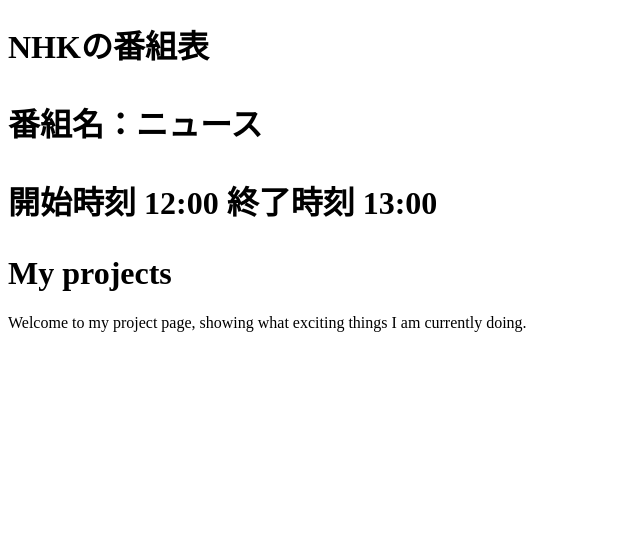
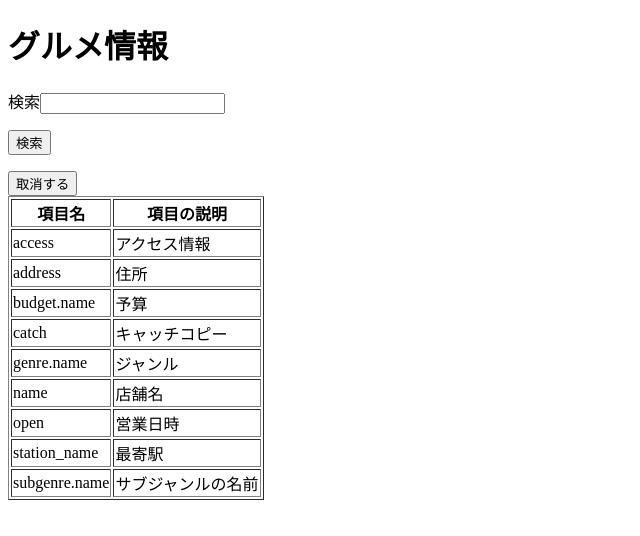
Before and after one commit to G184562021/medialabo, a plain HTML site: page practice/projects.html in a window 1280 px wide. Shown: the whole page, without its empty margins (0-640 px from the left). Drawn offline with Linux system fonts and the light colour scheme.

Commit message:
Update projects.html

```diff
--- a/practice/projects.html
+++ b/practice/projects.html
@@ -7,12 +7,57 @@
 
   <body>
     <!-- put navigation menu just below here -->
-    <h1>NHKの番組表<h1>
-      <p>番組名：ニュース<p>
-      <p>開始時刻 12:00 終了時刻 13:00<p>
 
-    <h1>My projects</h1>
+    <h1>グルメ情報</h1>
 
-    <p>Welcome to my project page, showing what exciting things I am currently doing.</p>
+    <form method="POST" action="sample.cgi">
+      <p>検索<input type="text"></p>
+      <p><input type="submit" value="検索"></p>
+      <input type="reset" value="取消する">
+    </form>
+
+    <table border="1">
+      <tr>
+        <th>項目名</th>
+        <th>項目の説明</th>
+      </tr>
+      <tr>
+        <td>access</td>
+        <td>アクセス情報</td>
+      </tr>
+      <tr>
+        <td>address</td>
+        <td>住所</td>
+      </tr>
+      <tr>
+        <td>budget.name</td>
+        <td>予算</td>
+      </tr>
+      <tr>
+        <td>catch</td>
+        <td>キャッチコピー</td>
+      </tr>
+      <tr>
+        <td>genre.name</td>
+        <td>ジャンル</td>
+      </tr>
+      <tr>
+        <td>name</td>
+        <td>店舗名</td>
+      </tr>
+      <tr>
+        <td>open</td>
+        <td>営業日時</td>
+      </tr>
+      <tr>
+        <td>station_name</td>
+        <td>最寄駅</td>
+      </tr>
+      <tr>
+        <td>subgenre.name 	</td>
+        <td>サブジャンルの名前</td>
+      </tr>
+    </table>
+
   </body>
 </html>
```
